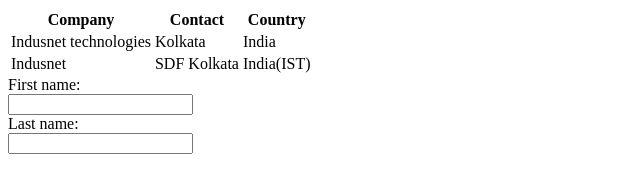
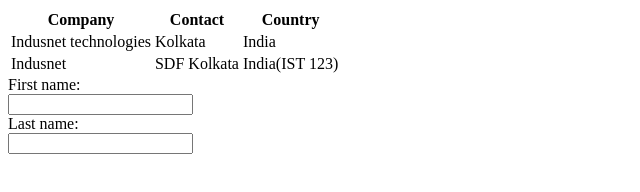
Before and after one commit to mdzuber02/Bandhan_Bank-App, a plain HTML site: page index.html in a window 1280 px wide. Shown: the full height of the page, 0-640 px from the left. Drawn offline with Linux system fonts and the light colour scheme.

```diff
--- a/index.html
+++ b/index.html
@@ -12,7 +12,7 @@
     <tr>
       <td>Indusnet </td>
       <td>SDF Kolkata</td>
-      <td>India(IST)</td>
+      <td>India(IST 123)</td>
     </tr>
   </table>
 
```
